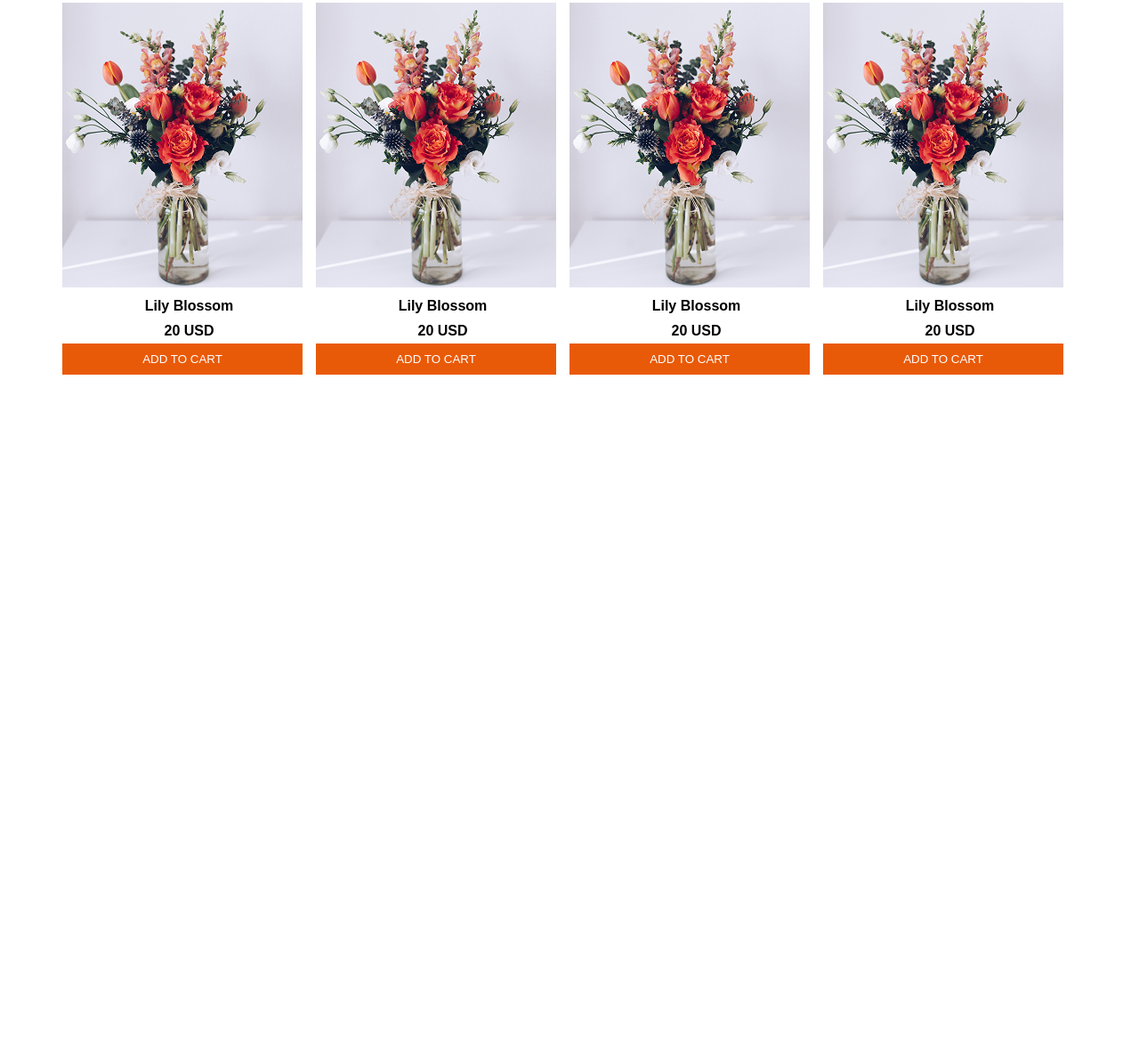
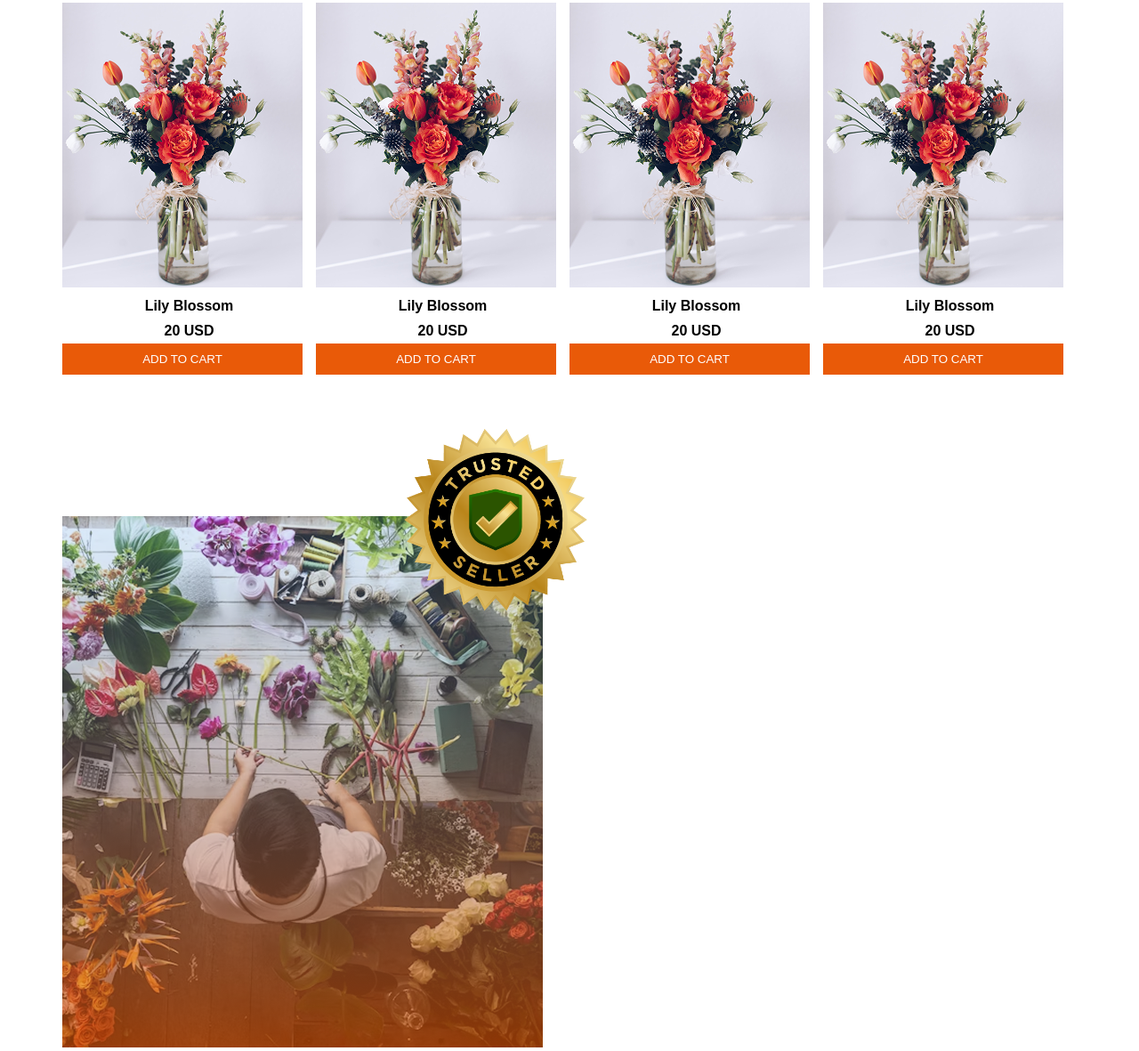
Before and after one commit to MinhazMahin14/Assignment_2, a plain HTML site: page index.html in a window 1280 px wide. Shown: the part 1359-2540 px from the top of the page at 89% size. Before the commit the page ends 1800 px from the top, so only its background shows below. Drawn offline with Linux system fonts and the light colour scheme.

Commit message:
added flower section

```diff
--- a/index.html
+++ b/index.html
@@ -113,6 +113,22 @@
 
         <!-- Our Plants -->
 
+        <!-- Flower & Plants Lover -->
+
+        <section>
+            <div class="flower-plant-container">
+                <div>
+                    <img src="images/flower-store.png" alt="">
+                    <span><img class="trust-badges" src="images/trusted-badge.png" alt=""></span>
+                </div>
+                <div>
+
+                </div>
+            </div>
+        </section>
+
+        <!-- Flower & Plants Lover -->
+
     </main>
 
     <footer>
--- a/style/styles.css
+++ b/style/styles.css
@@ -113,3 +113,17 @@ nav div{
     padding: 10px;
     width: 270px;
 }
+
+/* Flower & Plants Lover */
+
+.flower-plant-container
+{
+    max-width: 1140px;
+    margin: 0 auto;
+}
+.trust-badges
+{
+    width: 286px;
+    margin-left: -200px;
+    margin-bottom: 450px;
+}
```
